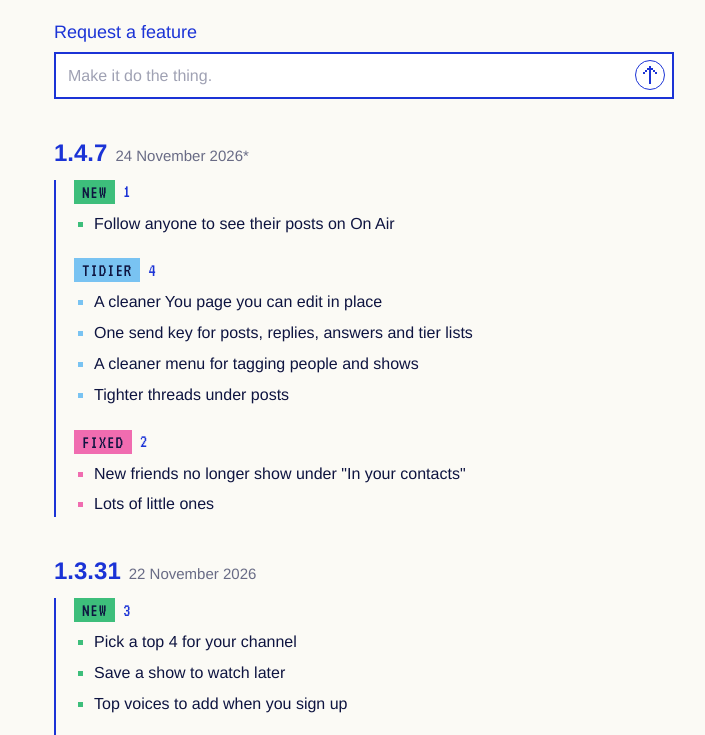
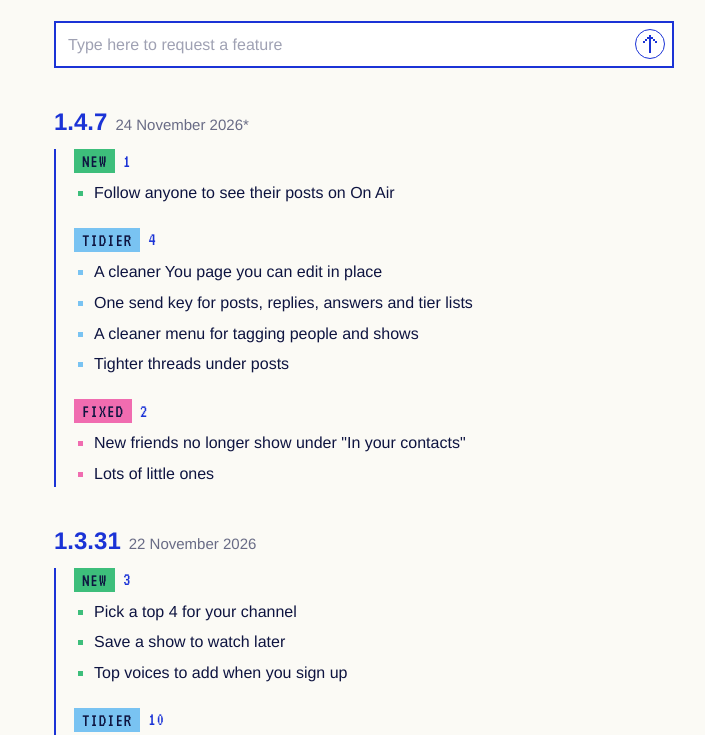
Before and after one commit to obishhh/infomercial-nyc, a plain HTML site: page release-notes/index.html in a window 1280 px wide. Shown: the part 104-839 px from the top of the page, without its empty margins (276-981 px from the left). Drawn offline with Linux system fonts and the light colour scheme.

Commit message:
Release notes: the request box says what it is for, with no title over it
Co-Authored-By: Claude Opus 5.5 <noreply@anthropic.com>

```diff
--- a/release-notes/index.html
+++ b/release-notes/index.html
@@ -123,9 +123,8 @@
 <!-- Ask for something. What is typed goes to the website's own database by
      request.js; it is read on that project's dashboard. -->
 <form id="request" novalidate>
-  <label for="words">Request a feature</label>
   <div class="box">
-    <textarea id="words" name="words" rows="1" maxlength="1000" placeholder="Make it do the thing."></textarea>
+    <textarea id="words" name="words" rows="1" maxlength="1000" aria-label="Request a feature" placeholder="Type here to request a feature"></textarea>
     <button class="key" id="send" type="submit" aria-label="Send"><span class="face"><svg viewBox="0 0 14 18" aria-hidden="true"><rect x="6" y="0" width="2" height="2"/><rect x="4" y="2" width="2" height="2"/><rect x="6" y="2" width="2" height="2"/><rect x="8" y="2" width="2" height="2"/><rect x="2" y="4" width="2" height="2"/><rect x="6" y="4" width="2" height="2"/><rect x="10" y="4" width="2" height="2"/><rect x="0" y="6" width="2" height="2"/><rect x="6" y="6" width="2" height="2"/><rect x="12" y="6" width="2" height="2"/><rect x="6" y="8" width="2" height="2"/><rect x="6" y="10" width="2" height="2"/><rect x="6" y="12" width="2" height="2"/><rect x="6" y="14" width="2" height="2"/><rect x="6" y="16" width="2" height="2"/></svg><span class="blocks" aria-hidden="true"><i></i><i></i><i></i></span></span></button>
   </div>
   <div class="trap" aria-hidden="true">
```
